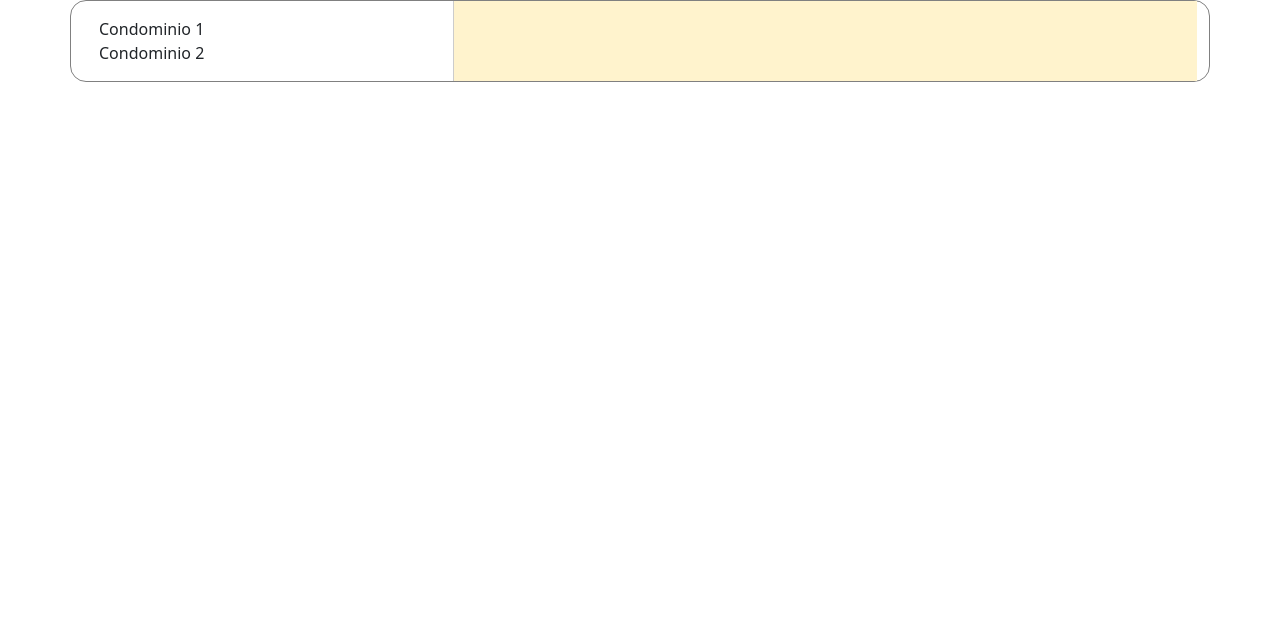
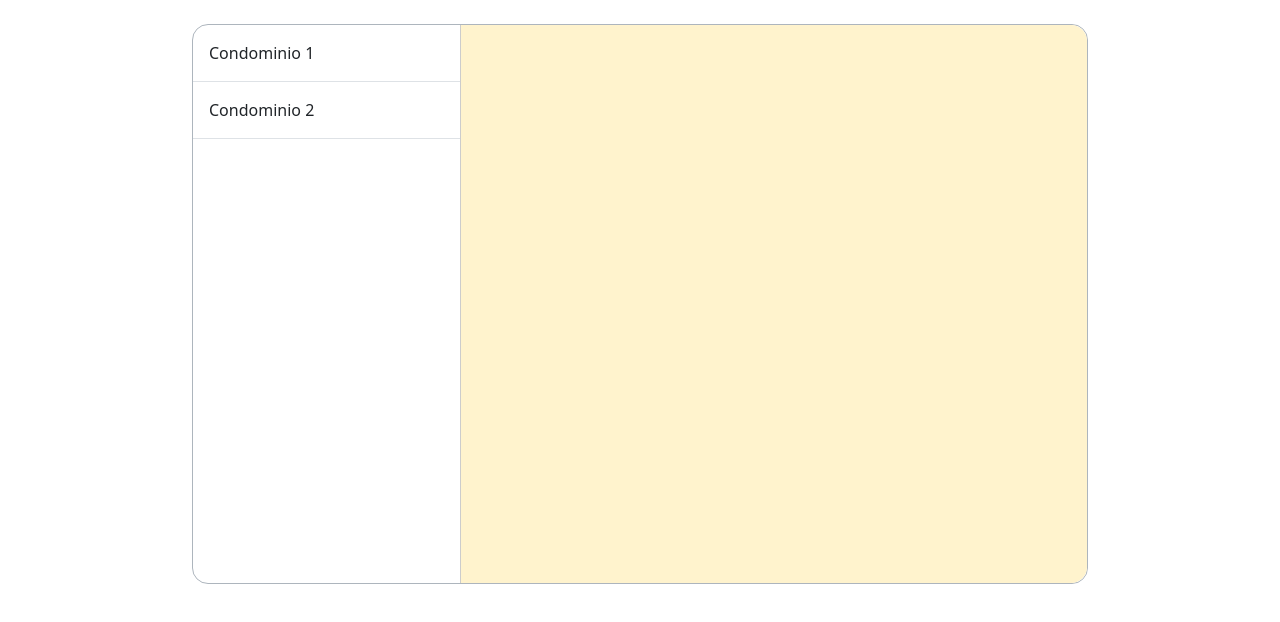
Before and after one commit to Lucone00/ChitChatHub, an Angular app: page / in a window 1280 px wide. Shown: the top 622 px of the page. Built offline with nearby package versions, Linux system fonts and the light colour scheme.

Commit message:
update stile chats

```diff
--- a/src/app/features/chat-container/chat-container.component.html
+++ b/src/app/features/chat-container/chat-container.component.html
@@ -1,7 +1,11 @@
-<div class="container">
+<div class="container border border-dark-subtle rounded-4 mt-4 p-0">
   <div class="sidebar">
     <div *ngIf="!selectedGroup">
-      <div *ngFor="let group of groups" (click)="selectGroup(group)">
+      <div
+        *ngFor="let group of groups"
+        (click)="selectGroup(group)"
+        class="border-bottom p-3"
+      >
         {{ group.groupName }}
       </div>
     </div>
@@ -9,6 +13,7 @@
     <div *ngIf="selectedGroup">
       <div
         *ngFor="let chatList of selectedGroup.chats"
+        class="border-bottom p-3"
         (click)="selectChat(chatList)"
       >
         {{ chatList.chat }}
@@ -16,7 +21,7 @@
     </div>
   </div>
 
-  <div class="chat-details bg-warning-subtle">
+  <div class="chat-details bg-warning-subtle p-3">
     <div *ngIf="selectedChat">
       <p>{{ selectedChat.chat }}</p>
     </div>
--- a/src/app/features/chat-container/chat-container.component.scss
+++ b/src/app/features/chat-container/chat-container.component.scss
@@ -1,16 +1,18 @@
 .container {
   display: flex;
-  border-radius: 1rem;
-  border: 1px solid gray;
+  height: 70vh;
+  width: 70%;
 }
 
 .sidebar {
-  width: 33.33%;
+  width: 30%;
   border-right: 1px solid #ccc;
-  padding: 1rem;
+  border-top-left-radius: 1rem;
+  border-bottom-left-radius: 1rem;
 }
 
 .chat-details {
   flex-grow: 1;
-  padding: 1rem;
+  border-top-right-radius: 1rem;
+  border-bottom-right-radius: 1rem;
 }
```
